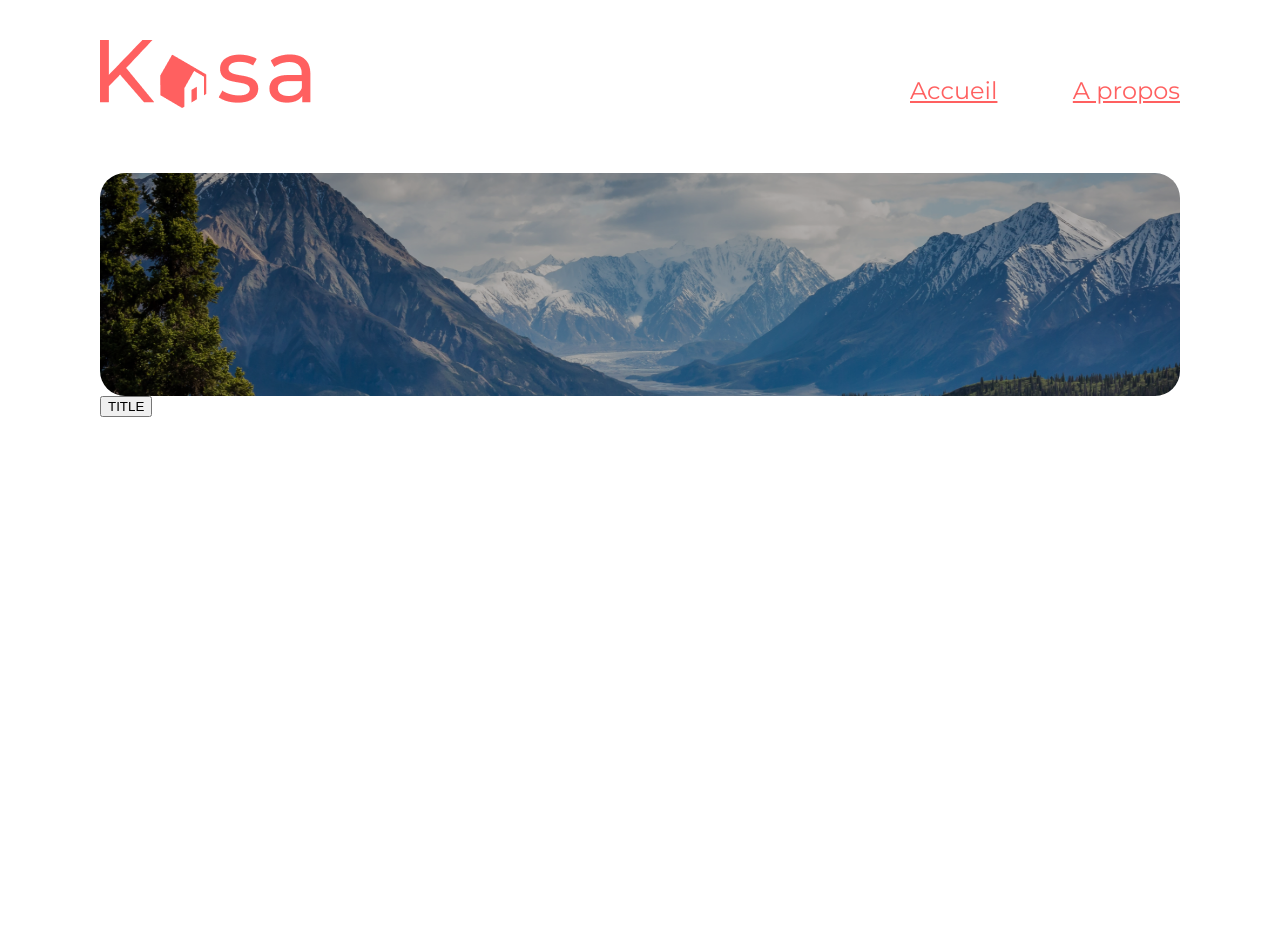
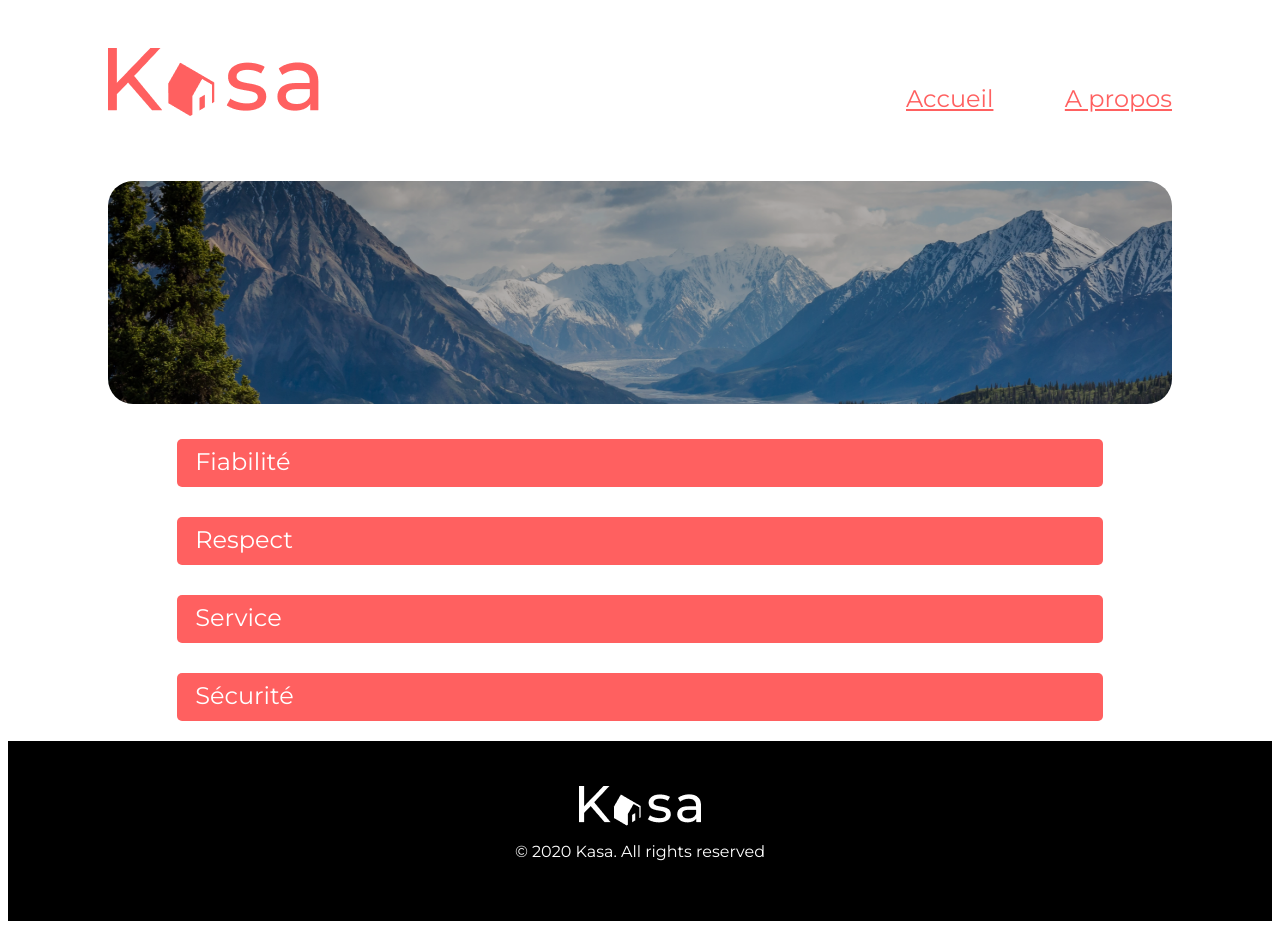
Before and after one commit to PaulARCELIN/PROJET-11, a React (Create React App) app in the folder kasa/: page /apropos in a window 1280 px wide. Before the commit the page ends 800 px from the top, so only its background shows below. Built offline with nearby package versions, Linux system fonts and the light colour scheme.

Commit message:
page Apropos

```diff
--- a/kasa/package.json
+++ b/kasa/package.json
@@ -8,6 +8,7 @@
     "@testing-library/user-event": "^13.5.0",
     "react": "^18.2.0",
     "react-dom": "^18.2.0",
+    "react-router-dom": "^6.4.2",
     "react-scripts": "5.0.1",
     "web-vitals": "^2.1.4"
   },
--- a/kasa/src/components/Collapse.js
+++ b/kasa/src/components/Collapse.js
@@ -1,15 +1,16 @@
 import React, { useState } from "react";
+import '../styles/Collapse.css'
 
-function Collapse() {
+function Collapse({ title, content }) {
     const [isOpen, setOpen] = useState(false);
 
     const toggle = () => {
         setOpen(!isOpen);
     }
 
-    return (<div>
-        <button onClick={toggle}>TITLE</button>
-        {isOpen && <div>CONTENT</div>}
+    return (<div className="collapse">
+        <button onClick={toggle} className="collapse-btn">{title}</button>
+        {isOpen && <div className="collapse-content">{content}</div>}
     </div>)
 }
 
--- /dev/null
+++ b/kasa/src/components/Footer.js
@@ -0,0 +1,12 @@
+import React from "react"
+import img from "../assets/LOGOFooter.png"
+import '../styles/Footer.css'
+
+function Footer() {
+    return (<div className="footer">
+        <img src={img} alt="Logo" className="footer-logo"></img>
+        <p className="footer-text">© 2020 Kasa. All rights reserved</p>
+    </div>)
+}
+
+export default Footer
--- a/kasa/src/pages/A-Propos.js
+++ b/kasa/src/pages/A-Propos.js
@@ -1,11 +1,25 @@
 import img from "../assets/BannerApropos.png"
 import Banner from "../components/Banner"
 import Collapse from "../components/Collapse"
+import Footer from "../components/Footer"
+import '../styles/Apropos.css'
 
 function Apropos() {
     return (<div>
         <Banner img={img} />
-        <Collapse />
+
+        <div className="collapse-list">
+            <Collapse title="Fiabilité" content="Les annonces postées sur Kasa garantissent une fiabilité totale. Les photos sont conformes aux logements, et toutes les informations sont régulièrement vérifiées  par nos équipes."  />
+
+            <Collapse title="Respect" content="La bienveillance fait partie des valeurs fondatrices de Kasa. Tout comportement discriminatoire ou de perturbation du voisinage entraînera une exclusion de notre plateforme." />
+
+            <Collapse title="Service" content="Nos équipes se tiennent à votre disposition pour vous fournir une expérience parfaite. N'hésitez pas à nous contacter si vous avez la moindre question." />
+
+            <Collapse title="Sécurité" content="La sécurité est la priorité de Kasa. Aussi bien pour nos hôtes que pour les voyageurs, chaque logement correspond aux critères de sécurité établis par nos services. En laissant une note aussi bien à l'hôte qu'au locataire, cela permet à nos équipes de vérifier que les standards sont bien respectés. Nous organisons également des ateliers sur la sécurité domestique pour nos hôtes." />
+        </div>
+
+        <Footer />
+
     </div>)
 }
 
--- a/kasa/src/pages/Home.js
+++ b/kasa/src/pages/Home.js
@@ -1,12 +1,14 @@
 import Banner from "../components/Banner"
 import LocationList from "../components/LocationList"
 import img from "../assets/BannerHome.png"
+import Footer from "../components/Footer"
 
 function Home() {
 
    return (<div>
         <Banner img={img} texte="Chez vous, partout et ailleurs" />
         <LocationList />
+        <Footer />
     </div>)
 }
 
--- /dev/null
+++ b/kasa/src/styles/Apropos.css
@@ -0,0 +1,4 @@
+.collapse-list {
+    padding-left: 100px;
+    padding-right: 100px;
+}
--- a/kasa/src/styles/Banner.css
+++ b/kasa/src/styles/Banner.css
@@ -2,9 +2,10 @@
     height: 223px;
     display: flex;
     border-radius: 25px;
-
     margin: auto;
     position: relative;
+    padding-left: 100px;
+    padding-right: 100px;
 }
 
 .banner-img {
--- /dev/null
+++ b/kasa/src/styles/Collapse.css
@@ -0,0 +1,43 @@
+.collapse {
+    width: 87%;
+    margin: auto;
+    margin-top: 30px;
+    display: flex;
+    flex-direction: column;
+}
+
+.collapse-btn {
+    position: relative;
+    top: 5px;
+    background: #FF6060;
+    border-radius: 5px;
+    font-family: 'Montserrat';
+    font-style: normal;
+    font-weight: 500;
+    font-size: 24px;
+    line-height: 142.6%;
+    display: flex;
+    align-items: center;
+    color: #FFFFFF;
+    width: 100%;
+    border: none;
+    padding-top: 6px;
+    padding-bottom: 8px;
+    padding-left: 18px;
+}
+
+.collapse-content {
+    background: #F7F7F7;
+    border-radius: 5px;
+    max-width: 100%;
+    color: #FF6060;
+    padding-top: 6px;
+    padding-bottom: 8px;
+    font-family: 'Montserrat';
+    font-style: normal;
+    font-weight: 400;
+    font-size: 24px;
+    line-height: 142.6%;
+    padding-left: 18px;
+    padding-right: 18px;
+}
--- /dev/null
+++ b/kasa/src/styles/Footer.css
@@ -0,0 +1,18 @@
+.footer {
+    width: 100%;
+    background-color: black;
+    display: flex;
+    flex-direction: column;
+    align-items: center;
+    justify-content: center;
+    margin-top: 25px;
+    height: 180px;
+}
+
+.footer-logo {
+    max-width: 130px;
+}
+
+.footer-text {
+    color: white;
+}
--- a/kasa/src/styles/Header.css
+++ b/kasa/src/styles/Header.css
@@ -7,6 +7,8 @@
     display: flex;
     justify-content: space-between;
     margin-bottom: 65px;
+    padding-left: 100px;
+    padding-right: 100px;
 }
 
 
--- a/kasa/src/styles/LocationList.css
+++ b/kasa/src/styles/LocationList.css
@@ -3,6 +3,8 @@
     background: #F7F7F7;
     border-radius: 25px;
     padding: 50px 50px 0px 50px;
+    margin-left: 100px;
+    margin-right: 100px;
     display: flex;
     justify-content: space-around;
     flex-wrap: wrap;
--- a/kasa/src/styles/index.css
+++ b/kasa/src/styles/index.css
@@ -4,16 +4,13 @@
 }
 
 body {
-  margin: 0;
+
   -webkit-font-smoothing: antialiased;
   -moz-osx-font-smoothing: grayscale;
   position: relative;
   width: auto;
-  height: auto;
   background: #FFFFFF;
   font-family: 'Montserrat';
-  padding-left: 100px;
-  padding-right: 100px;
   padding-top: 40px;
 }
 
```
Also changed, not shown: kasa/src/assets/LOGOFooter.png (added), 1 other file (tests, documents, lock files or other folders).
